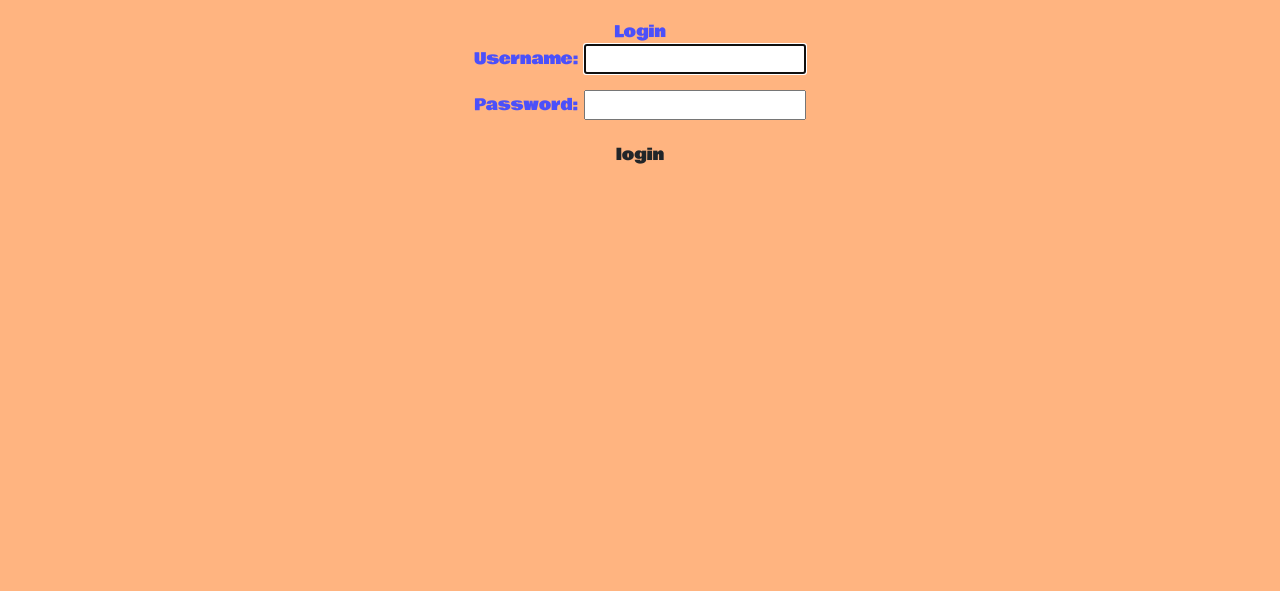
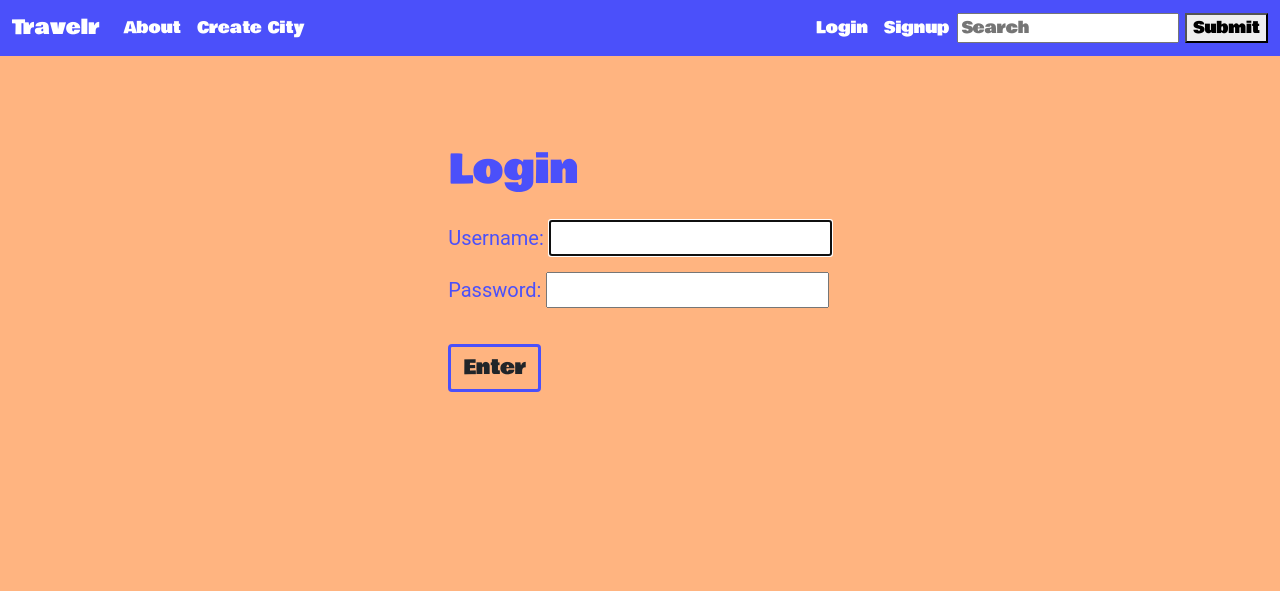
Before and after one commit to tmarra122333/travelr, a Django app: page /accounts/login/ in a window 1280 px wide. Shown: the top 591 px of the page. Run offline with Django 4.2, Linux system fonts and the light colour scheme.

Commit message:
css for create forms

```diff
--- a/main_app/static/styles/main.css
+++ b/main_app/static/styles/main.css
@@ -33,6 +33,7 @@
     left: 50%;
     transform: translate(-50%, -50%);
     visibility: visible;
+    z-index: 1;
 }
 
 .cover-image {
@@ -164,6 +165,28 @@ a:visited {
     align-items: stretch;
 }
 
+#form-group-signup {
+    font-size: 20px;
+    padding: 100px;
+    padding-bottom: 200px;
+    text-align: start;
+    font-family: 'Roboto', sans-serif;
+}
+
+#form-label {
+    font-size: 40px;
+    font-family: 'Bowlby One', cursive !important;
+    margin-bottom: 20px;
+}
+
+#submit-button {
+    font-size: 20px;
+    font-family: 'Bowlby One', cursive !important;
+    border: solid;
+    border-color: #4b50fa;
+    margin-top: 20px;
+}
+
 .update_form_input {
     text-align: end !important;
 }
@@ -241,5 +264,5 @@ a:visited {
     font-family: 'Bowlby One', cursive;
     margin: 20px;
     color: #4b50fa;
-    padding-bottom: 300px;
+    /* padding-bottom: 300px; */
 }
--- a/main_app/templates/city_create.html
+++ b/main_app/templates/city_create.html
@@ -1,7 +1,7 @@
 {% extends 'navbar.html' %}
 
 {% block content %}
-
+<body class="profile-body">
 <div class="create-body container-fluid">
 
 
--- a/main_app/templates/guide_create.html
+++ b/main_app/templates/guide_create.html
@@ -1,6 +1,7 @@
 {% extends 'navbar.html' %}
 
 {% block content %}
+<body class="profile-body">
 
 <div class="create-body container-fluid">
 
--- a/main_app/templates/registration/login.html
+++ b/main_app/templates/registration/login.html
@@ -1,28 +1,15 @@
-<!DOCTYPE html>
+{% extends 'navbar.html' %}
 
-{% load static %}
+{% block content %}
+<body class="profile-body">
 
-<html lang="en">
-    <head>
-        <meta charset="UTF-8">
-        <meta http-equiv="X-UA-Compatible" content="IE=edge">
-        <meta name="viewport" content="width=device-width, initial-scale=1.0">
-        <link rel="stylesheet" href="{% static 'styles/main.css' %}">
-        <link href="https://cdn.jsdelivr.net/npm/bootstrap@5.1.3/dist/css/bootstrap.min.css" rel="stylesheet" integrity="sha384-1BmE4kWBq78iYhFldvKuhfTAU6auU8tT94WrHftjDbrCEXSU1oBoqyl2QvZ6jIW3" crossorigin="anonymous">
-        <link rel="preconnect" href="https://fonts.googleapis.com">
-        <link rel="preconnect" href="https://fonts.gstatic.com" crossorigin>
-        <link href="https://fonts.googleapis.com/css2?family=Arimo&family=Bowlby+One&display=swap" rel="stylesheet">
-        <title>Document</title>
-    </head>
 
-    <body class="profile-body">
-
-<div id="form-group-signup">
+<div class="profile-body" id="form-group-signup">
 
 <form method="post" action="{% url 'login' %}">
-    <label>Login</label>
+    <label id="form-label">Login</label>
     {% csrf_token %} {{ form.as_p }}
-    <input type="submit" class="btn" value="login" />
+    <input id="submit-button" type="submit" class="btn" value="Enter" />
     <input type="hidden" name="next" value="{{ next }}" />
 </form>
 
@@ -32,3 +19,5 @@
         crossorigin="anonymous"></script>
 </body>
 </html>
+
+{%endblock%}
```
Also changed, not shown: main_app/templates/registration/signup.html (+5 -4 lines), main_app/templates/starter.html (+8 -9 lines).
